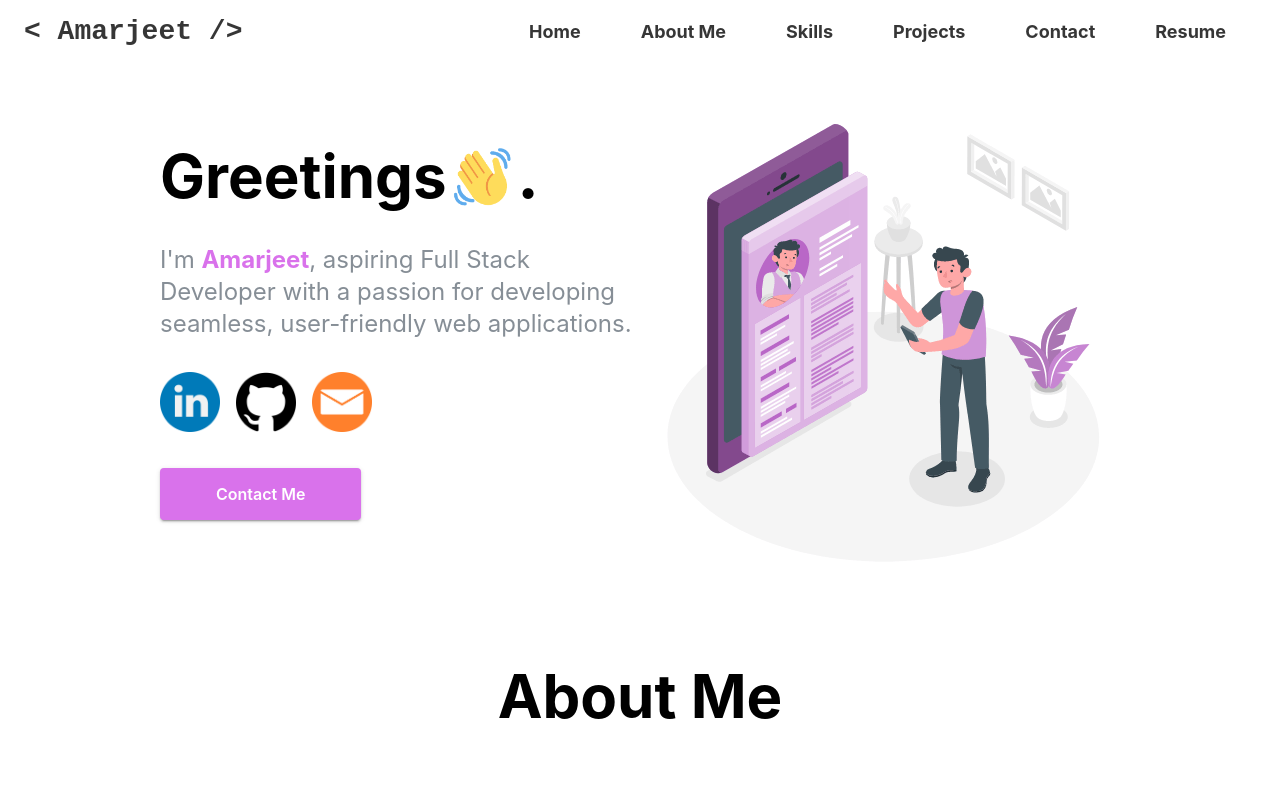
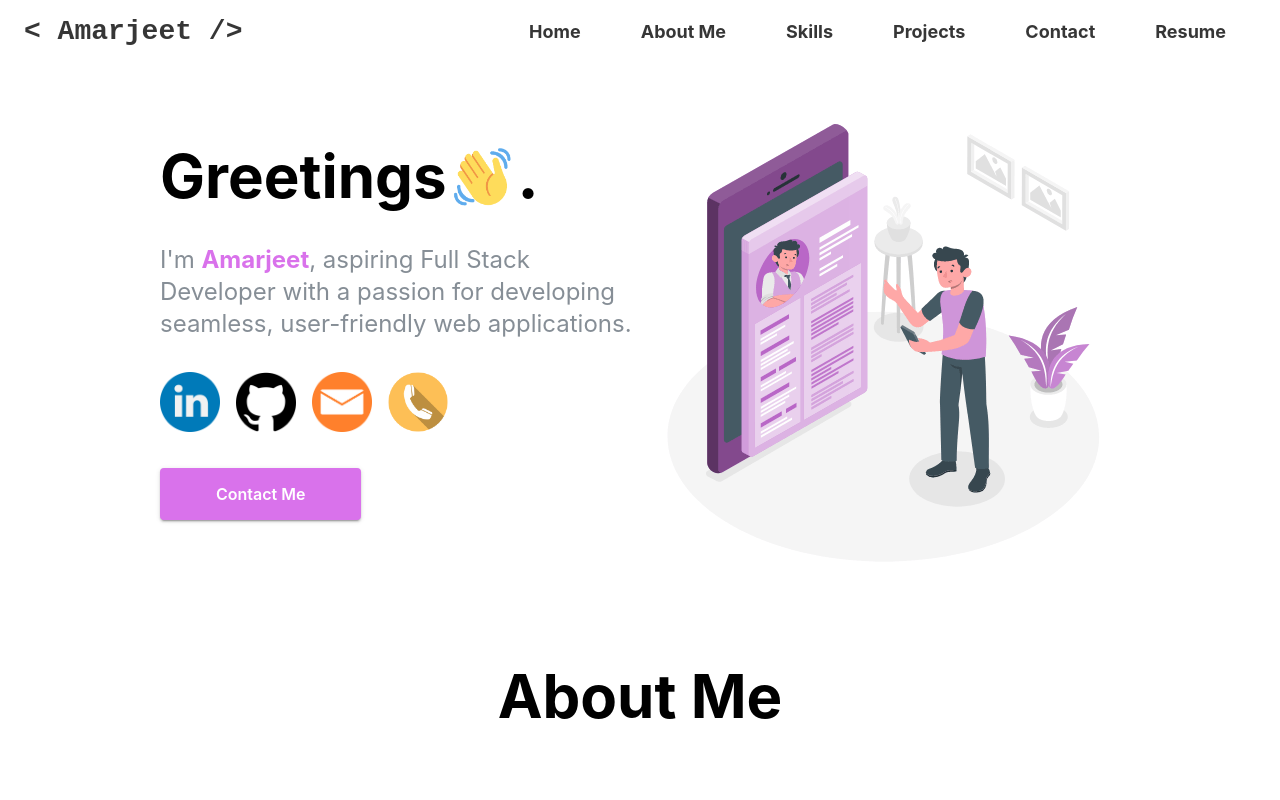
Before and after one commit to amar0705/amar0705.github.io, a React (Create React App) app: page / in a window 1280 px wide. Shown: the top 800 px of the page. Built offline with nearby package versions, Linux system fonts and the light colour scheme; a web font is replaced by a local one.

Commit message:
test changes

```diff
--- a/src/components/about/index.js
+++ b/src/components/about/index.js
@@ -6,11 +6,7 @@ import { boxStyling, description } from "../banner/bannerCss";
 const About = () => {
   return (
     <>
-      <Box
-        mt={10}
-        sx={{ display: "flex", flexGrow: 1, flexShrink: 0, flexDirection: "column" }}
-        id="about"
-      >
+      <Box mt={10} sx={{ display: "flex", flexGrow: 1, flexShrink: 0, flexDirection: "column" }}>
         <Box sx={{ display: "flex", justifyContent: "center" }} mb={10}>
           <Typography variant="h2" sx={{ fontWeight: 700 }}>
             About Me
@@ -33,9 +29,20 @@ const About = () => {
           </Grid>
           <Grid item xs={12} md={6}>
             <Box sx={description}>
-              <Typography variant="h5" color="typoText.secondary" sx={{ lineHeight: "1.5em" }}>
+              <Typography
+                variant="h5"
+                color="typoText.secondary"
+                sx={{ lineHeight: "1.5em" }}
+                id="user-detail-intro"
+              >
                 I'm{" "}
-                <Typography variant="h5" component="span" color="primary" sx={{ fontWeight: 700 }}>
+                <Typography
+                  variant="h5"
+                  component="span"
+                  color="primary"
+                  sx={{ fontWeight: 700 }}
+                  id="user-detail-name"
+                >
                   Amarjeet Kumar
                 </Typography>
                 , Analytical and detail-oriented aspiring Full Stack Developer. Capable of writing
@@ -44,7 +51,7 @@ const About = () => {
                 about coding and strongly interested in working in a product-based company.
               </Typography>
               <a href={resume} download="Amarjeet-Kumar-Resume" target="blank">
-                <Button variant="contained">
+                <Button variant="contained" id="resume-button-2">
                   <Typography
                     variant="body1"
                     color="#fff"
--- a/src/components/banner/index.js
+++ b/src/components/banner/index.js
@@ -4,6 +4,7 @@ import portfolio from "../../assets/gif/portfolio.gif";
 import email from "../../assets/png/email.png";
 import linkedin from "../../assets/png/linkedin.png";
 import github from "../../assets/png/github.png";
+import phone from "../../assets/png/phone.png";
 import { CopyToClipboard } from "react-copy-to-clipboard";
 import {
   boxStyling,
@@ -31,10 +32,15 @@ const Banner = () => {
       src: email,
       link: "amar@gmail.com",
     },
+    {
+      name: "phone",
+      src: phone,
+      link: "+91-8178726246",
+    },
   ];
   return (
     <>
-      <Box mt={10} sx={{ display: "flex", flexGrow: 1, flexShrink: 0 }} id="home">
+      <Box mt={10} sx={{ display: "flex", flexGrow: 1, flexShrink: 0 }}>
         <Grid container spacing={2}>
           <Grid item xs={12} md={6}>
             <Box sx={description}>
@@ -57,14 +63,19 @@ const Banner = () => {
               </Typography>
               <Box sx={profileIcons}>
                 {profileLinks.map((item) =>
-                  item.name === "email" ? (
+                  item.name === "email" || item.name === "phone" ? (
                     <>
                       <CopyToClipboard text={item.link} onCopy={() => window.alert("Copied!")}>
-                        <img src={item.src} alt={item.name} style={profileIconsSize} />
+                        <img
+                          src={item.src}
+                          alt={item.name}
+                          style={profileIconsSize}
+                          id={`contact-${item.name}`}
+                        />
                       </CopyToClipboard>
                     </>
                   ) : (
-                    <a href={item.link} target="blank">
+                    <a href={item.link} target="blank" id={`contact-${item.name}`}>
                       <img src={item.src} alt={item.name} style={profileIconsSize} />
                     </a>
                   )
--- a/src/pages/homePage/index.js
+++ b/src/pages/homePage/index.js
@@ -6,8 +6,12 @@ const HomePage = () => {
   return (
     <>
       <ButtonAppBar>
-        <Banner></Banner>
-        <About></About>
+        <section id="home">
+          <Banner></Banner>
+        </section>
+        <section id="about" class="about section">
+          <About></About>
+        </section>
       </ButtonAppBar>
     </>
   );
```
Also changed, not shown: src/assets/png/phone.jpeg (added), src/assets/png/phone.png (added).
